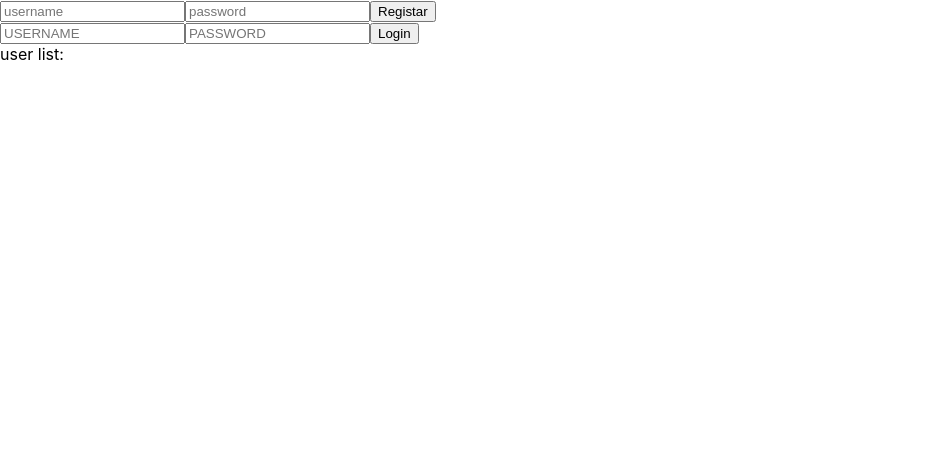
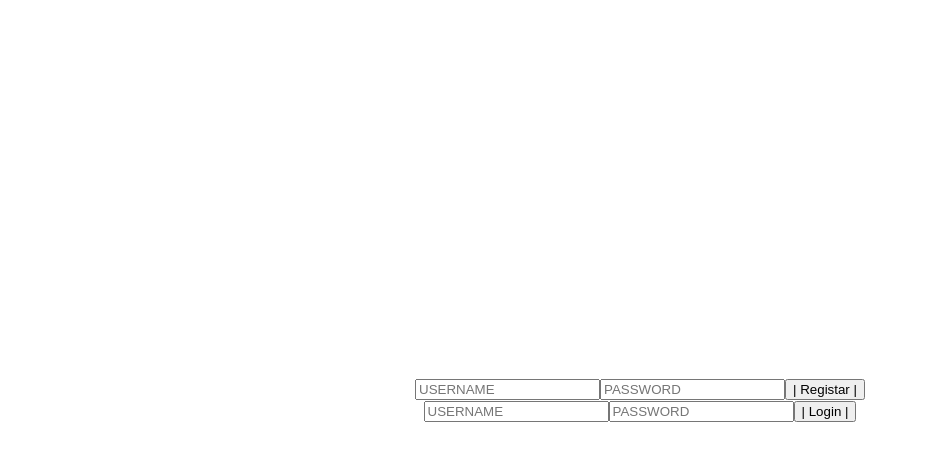
Before and after one commit to lanescheffler/memomem, a React (Create React App) app: page / in a window 1280 px wide. Shown: the top 460 px of the page, without its empty margins (0-928 px from the left). Built offline with nearby package versions, Linux system fonts and the light colour scheme.

Commit message:
commit 5.2 : cleaned up UI, minor css changes

```diff
--- a/src/App.css
+++ b/src/App.css
@@ -1,38 +1,8 @@
-.App {
-  text-align: center;
+.login_page {
+    display: flex;
+    flex-direction: column;
+    justify-content: center;
+    height: 100vh;
+    align-items: center;
+    font-family: "Inter";
 }
-
-.App-logo {
-  height: 40vmin;
-  pointer-events: none;
-}
-
-@media (prefers-reduced-motion: no-preference) {
-  .App-logo {
-    animation: App-logo-spin infinite 20s linear;
-  }
-}
-
-.App-header {
-  background-color: #282c34;
-  min-height: 100vh;
-  display: flex;
-  flex-direction: column;
-  align-items: center;
-  justify-content: center;
-  font-size: calc(10px + 2vmin);
-  color: white;
-}
-
-.App-link {
-  color: #61dafb;
-}
-
-@keyframes App-logo-spin {
-  from {
-    transform: rotate(0deg);
-  }
-  to {
-    transform: rotate(360deg);
-  }
-}
--- a/src/App.js
+++ b/src/App.js
@@ -1,3 +1,4 @@
+import './App.css'
 import {Login} from "./components/login/Login";
 import {Registar} from "./components/registar/Registar";
 import {ON_LOGOUT} from "./modules/memos";
@@ -7,6 +8,8 @@ import {ThreadAdd} from "./components/thread-add/ThreadAdd";
 import {ThreadList} from "./components/thread-list/ThreadList";
 import {ThreadEdit} from "./components/thread-edit/ThreadEdit";
 import {ThreadChat} from "./components/thread-chat/ThreadChat";
+import dropdown from "bootstrap/js/src/dropdown";
+
 
 // useState()
 
@@ -24,15 +27,10 @@ function App() {
 
     const dispatch = useDispatch();
 
-    // const sidebar = useSelector(state => )
     const userList = useSelector(state => state.userList);
-    // const chatList = useSelector(state => state.chatList);
     const currentUser = useSelector(state => state.currentUser);
     const loggedIn = useSelector(state => state.loggedIn);
-    const invitedUserList = useSelector(state => state.invitedUserList)
-    const userCreated = useSelector(state => state.userCreated)
     const selectedThread = useSelector(state => state.selectedThread)
-    const selectedChat = useSelector(state => state.selectedChat)
     const selectedThreadToEdit = useSelector(state => state.selectedThreadToEdit);
 
     if (selectedThreadToEdit) {
@@ -41,7 +39,6 @@ function App() {
 
     if (selectedThread) {
         return  <div>this is a chat room
-         this is going to display another list of chats.
             {/*<ChatList/>*/}
             {<ThreadChat/>}
             {/*<>{chatList.map(message => <div key={message.id}> {message.message}*/}
@@ -52,16 +49,15 @@ function App() {
 
 
     if (!loggedIn) {
-        return <div>
+        return <div className="login_page">
             <Registar/>
             <Login/>
-            user list: {userList.map(user => <div key={user.id}> {user.id}: {user.username}: {user.password}</div>)}
         </div>
     }
 
     return <div>
         <> you are logged in as...{currentUser} </>
-        <> USERLIST: {userList.map(user => user.username)} </>
+        <> USERLIST: {userList.map(user => <div key={user.id} className='userList' >{user.username}</div>)} </>
         <>
             <input type="button" value="logout" onClick={() => {dispatch({type: ON_LOGOUT})}}/>
         </>
--- /dev/null
+++ b/src/components/login/Login.css
@@ -0,0 +1,8 @@
+/*.login {*/
+/*    display: flex;*/
+/*    flex-direction: column;*/
+/*    justify-content: center;*/
+/*    height: 100vh;*/
+/*    align-items: center;*/
+/*    font-family: "Inter";*/
+/*}*/
--- a/src/components/login/Login.js
+++ b/src/components/login/Login.js
@@ -1,6 +1,7 @@
 import {useState} from "react";
 import {ON_LOGIN} from "../../modules/memos";
 import {useDispatch, useSelector} from "react-redux";
+import './Login.css';
 
 export function Login() {
 
@@ -9,14 +10,9 @@ export function Login() {
     const [username, setUsername] = useState("");
     const [password, setPassword] = useState("");
 
-    // const userList = useSelector(state => state.userList)
 
     function onSubmitLogin(e) {
         e.preventDefault();
-        // to create found user
-        // const foundUser = userList.find(user => user.username === username && user.password === password)
-        //
-        // if (foundUser){
             dispatch({
                 type: ON_LOGIN,
                 loginInfo: {
@@ -24,11 +20,6 @@ export function Login() {
                     password
                 }
             })
-        // there is a hidden alert here.
-        //     alert('Login Success!!!')
-        // } else {
-        //     alert('Invalid Username or Password!!!')
-        // }
     }
 
     return (
@@ -36,7 +27,7 @@ export function Login() {
             <form className="login_form" onSubmit={onSubmitLogin}  >
                 <input type="USERNAME" placeholder="USERNAME" value={username} onChange={e => setUsername(e.target.value)}/>
                 <input type="PASSWORD" placeholder="PASSWORD" value={password} onChange={e => setPassword(e.target.value)}/>
-                <button type="submit" className="submit__btn">Login</button>
+                <button type="submit" className="submit__btn">|  Login  |</button>
             </form>
         </div>
     );
--- /dev/null
+++ b/src/components/registar/Registar.css
@@ -0,0 +1,8 @@
+/*.registar {*/
+/*    display: flex;*/
+/*    flex-direction: column;*/
+/*    justify-content: center;*/
+/*    height: 3vh;*/
+/*    align-items: center;*/
+/*    font-family: "Inter";*/
+/*}*/
--- a/src/components/registar/Registar.js
+++ b/src/components/registar/Registar.js
@@ -2,6 +2,7 @@ import {useState} from "react";
 import {v4 as uuidv4} from 'uuid';
 import {ON_REGISTAR} from "../../modules/memos";
 import {useDispatch} from "react-redux";
+import './Registar.css'
 
 export function Registar() {
 
@@ -24,9 +25,9 @@ export function Registar() {
     return (
         <div className="registar">
             <form className="registar_form" onSubmit={onSubmitRegistar} >
-                <input type="username" placeholder="username" value={username} onChange={e => setUsername(e.target.value)}/>
-                <input type="password" placeholder="password" value={password} onChange={e => setPassword(e.target.value)}/>
-                <button type="submit" className="submit__btn">Registar</button>
+                <input type="username" placeholder="USERNAME" value={username} onChange={e => setUsername(e.target.value)}/>
+                <input type="password" placeholder="PASSWORD" value={password} onChange={e => setPassword(e.target.value)}/>
+                <button type="submit" className="submit__btn">| Registar |</button>
             </form>
         </div>
     );
--- a/src/components/thread-chat/ThreadChat.js
+++ b/src/components/thread-chat/ThreadChat.js
@@ -38,15 +38,16 @@ export function ThreadChat() {
 
     return (
         <div className="chat">
-            <form className="chat_form" onSubmit={onSubmitMessage} >
-                <input type="text" placeholder="message" value={message} onChange={e => setMessage(e.target.value)}/>
-                <button type="submit" className="submit__btn">send.</button>
+
+            <form className="leaveChat" onSubmit={LeaveChatRoom}>
+                <button type="submit" className="submit__btn">leave chatroom.</button>
             </form>
 
             <ChatList/>
 
-            <form className="leaveChat" onSubmit={LeaveChatRoom}>
-            <button type="submit" className="submit__btn">leave chatroom.</button>
+            <form className="chat_form" onSubmit={onSubmitMessage} >
+                <input type="text" placeholder="message" value={message} onChange={e => setMessage(e.target.value)}/>
+                <button type="submit" className="submit__btn">send.</button>
             </form>
 
 
```
